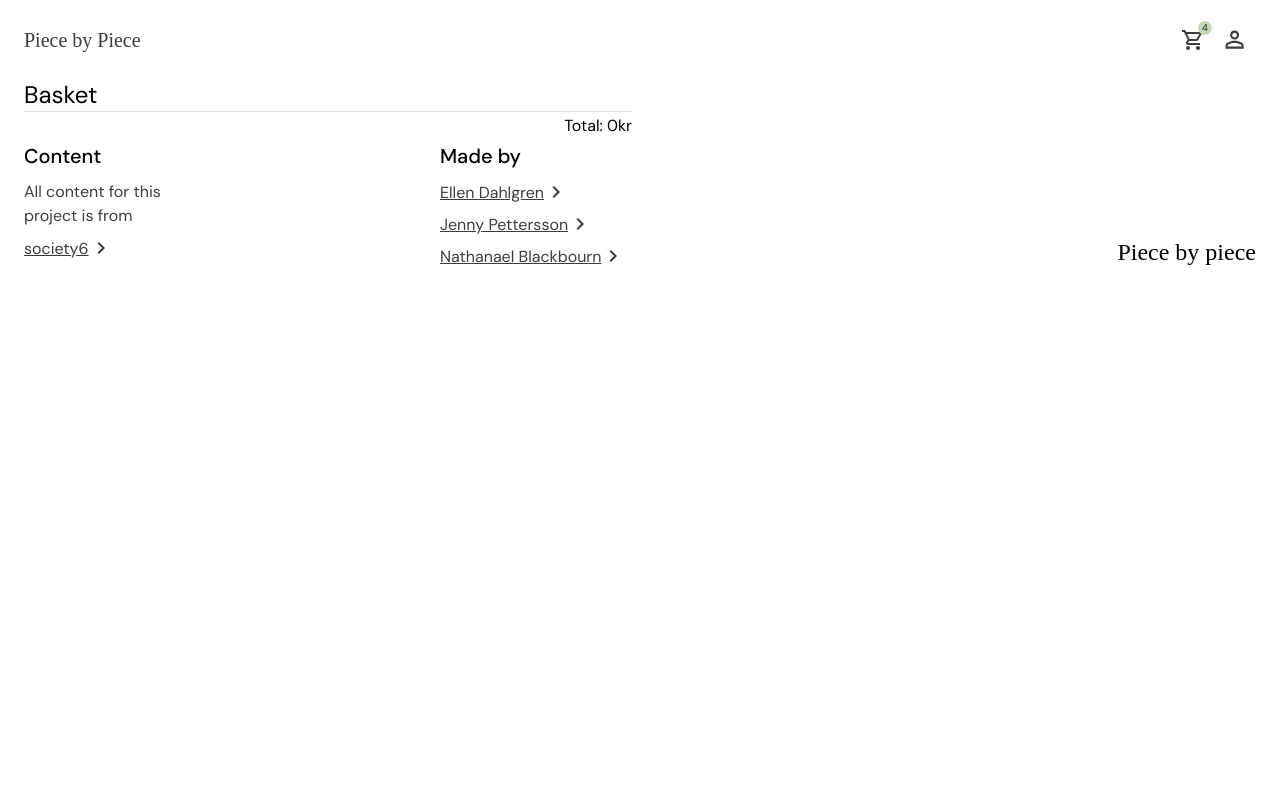
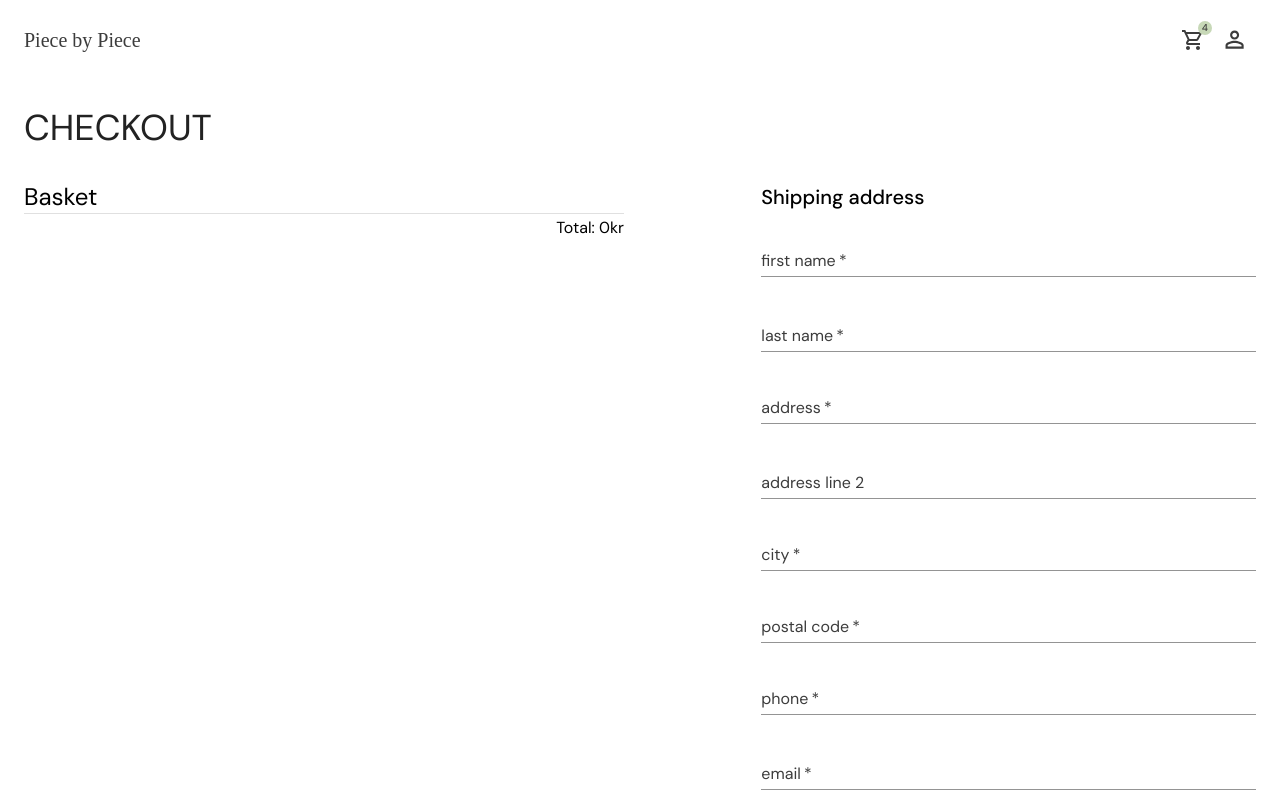
Before and after one commit to jesnagbg/react-webshop-ts-jenny-ellen-nat, a React (Vite) app: page /checkout in a window 1280 px wide. Shown: the top 800 px of the page. Built offline with nearby package versions, Linux system fonts and the light colour scheme.

Commit message:
create a checkout form with autofill, navigates to confirm site but doesn't save items

```diff
--- a/src/components/CheckoutForm.tsx
+++ b/src/components/CheckoutForm.tsx
@@ -1,5 +1,230 @@
-import {Box} from "@mui/material";
+import { Button, TextField, Typography } from '@mui/material';
+import { styled } from '@mui/system';
+import { useFormik } from 'formik';
+import { useNavigate } from 'react-router-dom';
+import * as yup from 'yup';
+import { theme } from '../theme';
 
 export default function CheckoutForm() {
-  return <Box></Box>;
+  const navigate = useNavigate();
+
+  const validationSchema = yup.object({
+    firstName: yup
+      .string()
+      .min(2, 'Please enter a valid first name')
+      .required('First name is required'),
+    lastName: yup
+      .string()
+      .min(2, 'Please enter a valid last name')
+      .required('Last name is required'),
+    address: yup
+      .string()
+      .min(2, 'Please enter a valid address')
+      .required('Last name is required'),
+    address2: yup.string().min(2, 'Please enter a valid address'),
+    postalCode: yup
+      .string()
+      .min(4, 'Please enter a valid postal code')
+      .required('Postal code is required'),
+    phone: yup
+      .string()
+      .min(4, 'Please enter a valid phone number')
+      .required('Phone number is required'),
+    email: yup
+      .string()
+      .min(4, 'Please enter a valid email')
+      .required('Email is required'),
+  });
+
+  const formik = useFormik({
+    initialValues: {
+      firstName: '',
+      lastName: '',
+      address: '',
+      address2: '',
+      city: '',
+      postalCode: '',
+      phone: '',
+      email: '',
+    },
+    validationSchema: validationSchema,
+    onSubmit: (values) => {
+      JSON.stringify(values, null, 2);
+      console.log('confirm');
+      navigate(`/confirm`);
+    },
+  });
+
+  return (
+    <div>
+      <Typography variant="h6">Shipping address</Typography>
+      <StyledForm
+        onSubmit={formik.handleSubmit}
+        data-cy="customer-form"
+      >
+        <TextField
+          fullWidth
+          margin="normal"
+          variant="standard"
+          id="firstName"
+          name="firstName"
+          label="first name"
+          // autoComplete=""
+          data-cy="customer-name"
+          value={formik.values.firstName}
+          onChange={formik.handleChange}
+          error={formik.touched.firstName && Boolean(formik.errors.firstName)}
+          helperText={
+            <span data-cy="customer-name-error">
+              {formik.touched.firstName && formik.errors.firstName}
+            </span>
+          }
+          required={true}
+          onBlur={formik.handleBlur}
+        />
+        <TextField
+          fullWidth
+          margin="normal"
+          variant="standard"
+          id="lastName"
+          name="lastName"
+          label="last name"
+          type="last name"
+          value={formik.values.lastName}
+          onChange={formik.handleChange}
+          error={formik.touched.lastName && Boolean(formik.errors.lastName)}
+          helperText={formik.touched.lastName && formik.errors.lastName}
+          required={true}
+          onBlur={formik.handleBlur}
+        />
+        <TextField
+          fullWidth
+          margin="normal"
+          variant="standard"
+          id="address"
+          name="address"
+          label="address"
+          type="address"
+          data-cy="customer-address"
+          value={formik.values.address}
+          onChange={formik.handleChange}
+          error={formik.touched.address && Boolean(formik.errors.address)}
+          helperText={
+            <span data-cy="customer-address-error">
+              {formik.touched.address && formik.errors.address}
+            </span>
+          }
+          required={true}
+          onBlur={formik.handleBlur}
+        />
+        <TextField
+          fullWidth
+          margin="normal"
+          variant="standard"
+          id="address2"
+          name="address2"
+          label="address line 2"
+          type="address2"
+          value={formik.values.address2}
+          onChange={formik.handleChange}
+          error={formik.touched.address2 && Boolean(formik.errors.address2)}
+          helperText={formik.touched.address2 && formik.errors.address2}
+        />
+        <TextField
+          fullWidth
+          margin="normal"
+          variant="standard"
+          id="city"
+          name="city"
+          label="city"
+          type="city"
+          data-cy="customer-city"
+          value={formik.values.city}
+          onChange={formik.handleChange}
+          error={formik.touched.city && Boolean(formik.errors.city)}
+          helperText={formik.touched.city && formik.errors.city}
+          required={true}
+          onBlur={formik.handleBlur}
+        />
+        <TextField
+          fullWidth
+          margin="normal"
+          variant="standard"
+          id="postalCode"
+          name="postalCode"
+          label="postal code"
+          type="postalCode"
+          data-cy="customer-zipcode"
+          value={formik.values.postalCode}
+          onChange={formik.handleChange}
+          error={formik.touched.postalCode && Boolean(formik.errors.postalCode)}
+          helperText={formik.touched.postalCode && formik.errors.postalCode}
+          required={true}
+          onBlur={formik.handleBlur}
+        />
+        <TextField
+          fullWidth
+          margin="normal"
+          variant="standard"
+          id="phone"
+          name="phone"
+          label="phone"
+          type="phone"
+          data-cy="customer-phone"
+          value={formik.values.phone}
+          onChange={formik.handleChange}
+          error={formik.touched.phone && Boolean(formik.errors.phone)}
+          helperText={
+            <span data-cy="customer-phone-error">
+              {formik.touched.phone && formik.errors.phone}
+            </span>
+          }
+          required={true}
+          onBlur={formik.handleBlur}
+        />
+        <TextField
+          fullWidth
+          margin="normal"
+          variant="standard"
+          id="email"
+          name="email"
+          label="email"
+          type="email"
+          data-cy="customer-email"
+          value={formik.values.email}
+          onChange={formik.handleChange}
+          error={formik.touched.email && Boolean(formik.errors.email)}
+          helperText={
+            <span data-cy="customer-email-error">
+              {formik.touched.email && formik.errors.email}
+            </span>
+          }
+          required={true}
+          onBlur={formik.handleBlur}
+        />
+        <Button
+          sx={styledButton}
+          color="primary"
+          variant="contained"
+          type="submit"
+          data-cy="product-buy-button"
+        >
+          Confirm
+        </Button>
+      </StyledForm>
+    </div>
+  );
 }
+
+const styledButton = {
+  margin: '2rem 0',
+  padding: '.6rem 2rem',
+  background: theme.palette.secondary.main,
+  color: theme.palette.primary.main,
+};
+
+const StyledForm = styled('form')({
+  display: 'flex',
+  flexDirection: 'column',
+  alignItems: 'flex-start',
+});
--- a/src/pages/Checkout.tsx
+++ b/src/pages/Checkout.tsx
@@ -1,47 +1,58 @@
-import {Container, Grid, Typography} from "@mui/material";
-import Basket from "../components/Basket";
-import CheckoutForm from "../components/CheckoutForm";
-import {useCart} from "../contexts/CartContext";
-import {products} from "../data";
+import { Container, Grid, Typography } from '@mui/material';
+import Basket from '../components/Basket';
+import CheckoutForm from '../components/CheckoutForm';
+import { useCart } from '../contexts/CartContext';
+import { products } from '../data';
 
 export default function Checkout() {
   // Test the basket!! (REMOVE ME LATER)
-  const {addToCart} = useCart();
+  const { addToCart } = useCart();
 
   // Basket testing. (REMOVE ME LATER)
-  const onClick = () => {
+  const addItemToCart = () => {
     addToCart(products[0], 1);
   };
 
   return (
-    <Container maxWidth={"lg"}>
+    <Container maxWidth={'lg'}>
       {/* Basket testing button. REMOVE ME LATER */}
-      <button onClick={onClick}>Add me</button>
+      <button onClick={addItemToCart}>Add me</button>
+      {/**-------------------------------------- */}
+
       <Grid
         container
-        spacing={2}
+        spacing={4}
+        sx={{ justifyContent: 'space-between' }}
       >
         <Grid
           item
           xs={12}
+          sx={styledHeader}
         >
           <Typography variant="h1">CHECKOUT</Typography>
         </Grid>
+
         <Grid
           item
           xs={12}
           md={6}
         >
-          <Basket></Basket>
+          <Basket />
         </Grid>
+
         <Grid
           item
           xs={12}
-          md={6}
+          md={5}
+          sx={{ gridColumnStart: 8 }}
         >
-          <CheckoutForm></CheckoutForm>
+          <CheckoutForm />
         </Grid>
       </Grid>
     </Container>
   );
 }
+
+const styledHeader = {
+  margin: '5.4rem 0 0 0',
+};
```
